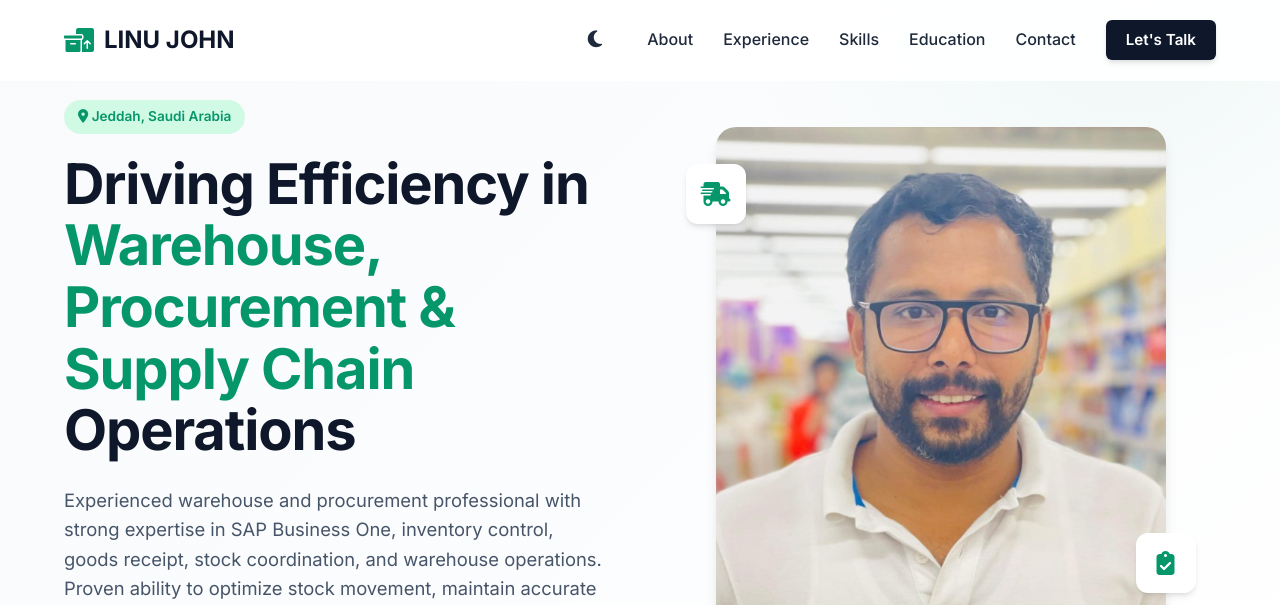
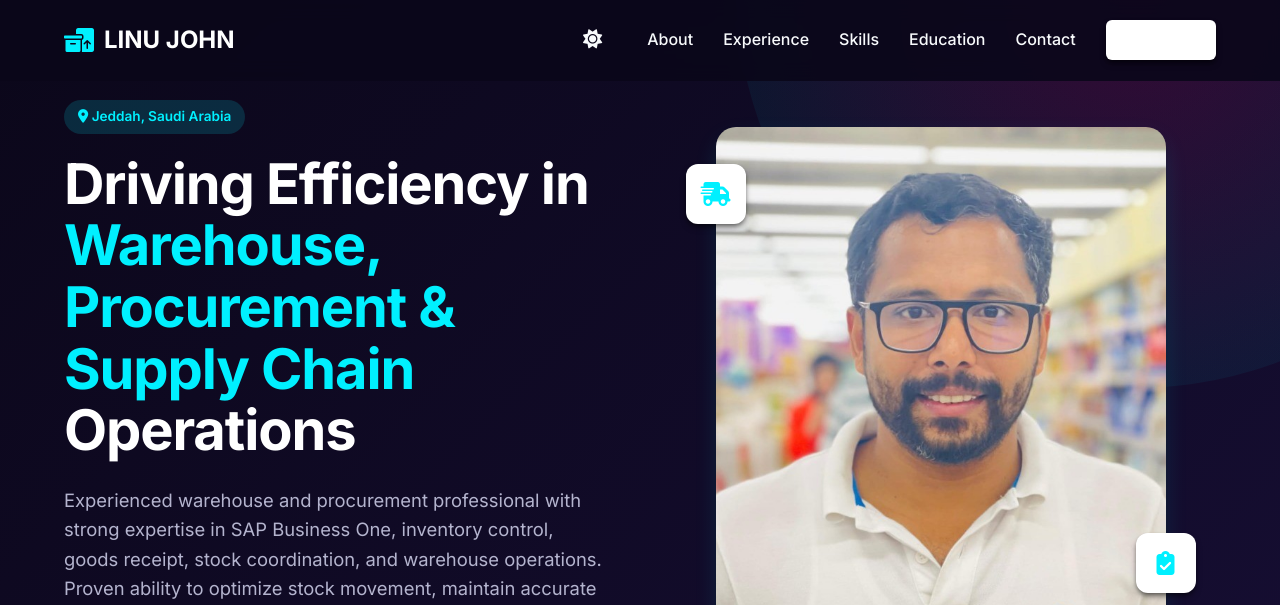
Before and after one commit to bubinkorahmathew-ctrl/linujohncv, a plain HTML site: page index.html in a window 1280 px wide. Shown: the top 605 px of the page. Drawn offline with Linux system fonts and the light colour scheme.

Commit message:
Update theme to default dark and colorful aurora style

```diff
--- a/index.html
+++ b/index.html
@@ -12,7 +12,7 @@
     <!-- Custom CSS -->
     <link rel="stylesheet" href="style.css">
 </head>
-<body>
+<body class="dark-mode">
 
     <!-- Navigation Bar -->
     <header class="navbar">
@@ -25,7 +25,7 @@
             </div>
             <nav class="nav-links" id="nav-links">
                 <button class="theme-toggle" id="theme-toggle" aria-label="Toggle Dark Mode" style="background:transparent;border:none;cursor:pointer;font-size:1.2rem;color:var(--text-color);margin-right:15px;transition:var(--transition-fast);">
-                    <i class="fa-solid fa-moon"></i>
+                    <i class="fa-solid fa-sun"></i>
                 </button>
                 <a href="#about" class="nav-link">About</a>
                 <a href="#experience" class="nav-link">Experience</a>
--- a/script.js
+++ b/script.js
@@ -4,7 +4,12 @@ document.addEventListener('DOMContentLoaded', () => {
     const themeIcon = themeToggle.querySelector('i');
 
     // Check saved theme
-    if (localStorage.getItem('theme') === 'dark') {
+    const savedTheme = localStorage.getItem('theme');
+    if (savedTheme === 'light') {
+        document.body.classList.remove('dark-mode');
+        themeIcon.classList.remove('fa-sun');
+        themeIcon.classList.add('fa-moon');
+    } else {
         document.body.classList.add('dark-mode');
         themeIcon.classList.remove('fa-moon');
         themeIcon.classList.add('fa-sun');
--- a/style.css
+++ b/style.css
@@ -2,8 +2,8 @@
 :root {
     --primary-color: #0f172a; /* Navy Blue / Slate 900 */
     --secondary-color: #334155; /* Slate 700 */
-    --accent-color: #059669; /* Subtle Green / Emerald 600 */
-    --accent-light: #d1fae5; /* Emerald 100 */
+    --accent-color: #6366f1; /* Vibrant Indigo 500 */
+    --accent-light: rgba(99, 102, 241, 0.15); /* Indigo 100 Equivalent */
     --bg-color: #f8fafc; /* Slate 50 - Off white */
     --bg-light: #f1f5f9; /* Slate 100 */
     --card-bg: #ffffff;
@@ -20,38 +20,45 @@
     --transition-slow: 0.5s cubic-bezier(0.4, 0, 0.2, 1);
 }
 
-/* Dark Mode Variables */
+/* Dark & Colorful Theme Variables (Aurora Inspired) */
 body.dark-mode {
-    --primary-color: #f8fafc;
+    --primary-color: #ffffff;
     --secondary-color: #cbd5e1;
-    --accent-color: #10b981;
-    --accent-light: rgba(16, 185, 129, 0.2);
-    --bg-color: #0f172a;
-    --bg-light: #1e293b;
-    --card-bg: #1e293b;
+    --accent-color: #00f0ff; /* Neon Cyan */
+    --accent-light: rgba(0, 240, 255, 0.15);
+    --bg-color: #0b071a; /* Deep vibrant dark purple */
+    --bg-light: #160e33; /* Lighter purple/blue space */
+    --card-bg: #1b1242; /* Distinct card background */
     --text-color: #f8fafc;
-    --text-light: #94a3b8;
-    --border-color: #334155;
+    --text-light: #b4b4ce;
+    --border-color: #322268;
+
+    --shadow-sm: 0 1px 3px rgba(0,0,0,0.4);
+    --shadow-md: 0 4px 6px -1px rgba(0,0,0,0.5), 0 2px 4px -1px rgba(0,0,0,0.3);
+    --shadow-lg: 0 10px 25px -3px rgba(0, 240, 255, 0.15), 0 4px 6px -2px rgba(0,0,0,0.5);
 }
 
 body.dark-mode .navbar {
-    background-color: rgba(15, 23, 42, 0.9);
+    background-color: rgba(11, 7, 26, 0.9);
 }
 body.dark-mode .navbar.scrolled {
-    background-color: rgba(15, 23, 42, 0.98);
+    background-color: rgba(11, 7, 26, 0.98);
 }
 body.dark-mode .hero {
     background: linear-gradient(135deg, var(--bg-color) 0%, var(--bg-light) 100%);
 }
 body.dark-mode .hero::before {
-    background: radial-gradient(circle, rgba(16,185,129,0.1) 0%, rgba(255,255,255,0) 70%);
+    background: radial-gradient(circle, rgba(255, 0, 122, 0.15) 0%, rgba(0, 240, 255, 0.05) 70%);
 }
 body.dark-mode .form-control {
     background-color: var(--bg-color);
     color: var(--text-color);
+    border: 1px solid var(--border-color);
 }
 body.dark-mode .form-control:focus {
     background-color: var(--bg-light);
+    border-color: var(--accent-color);
+    box-shadow: 0 0 0 2px var(--accent-light);
 }
 .theme-toggle:hover {
     color: var(--accent-color) !important;
```
